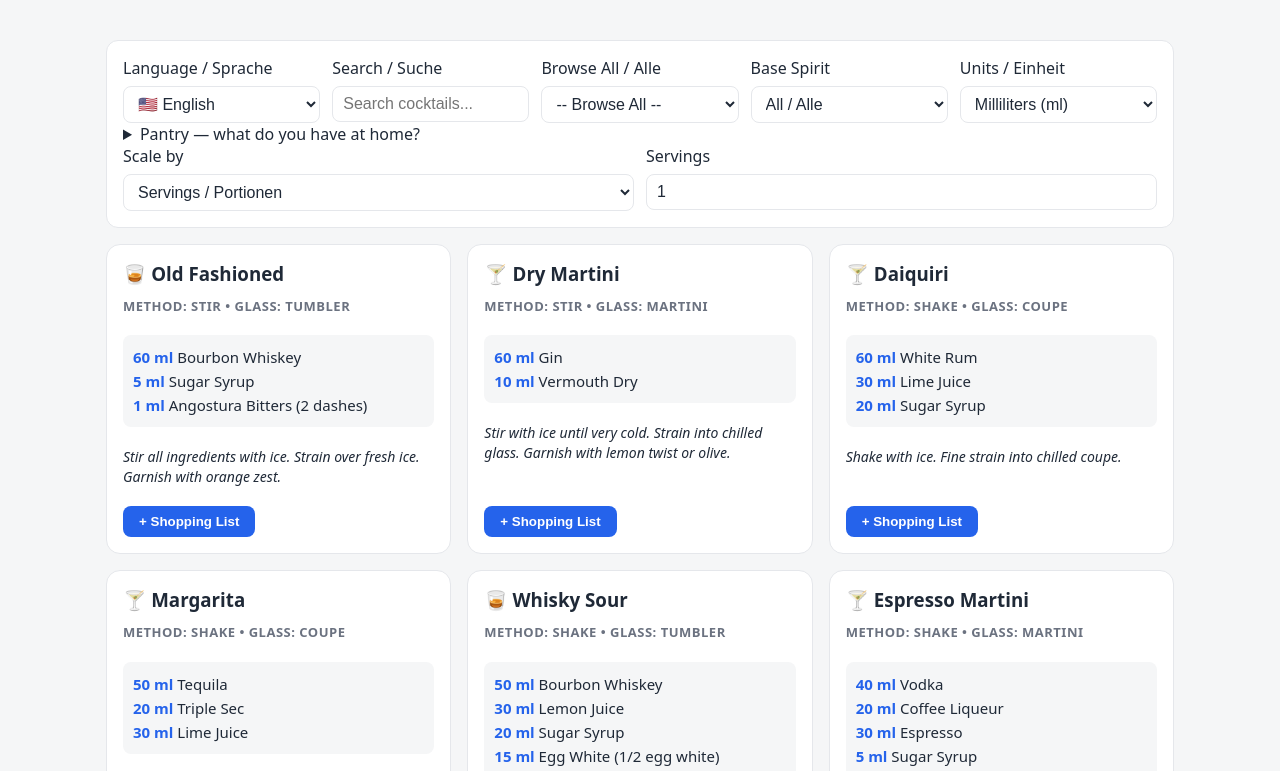
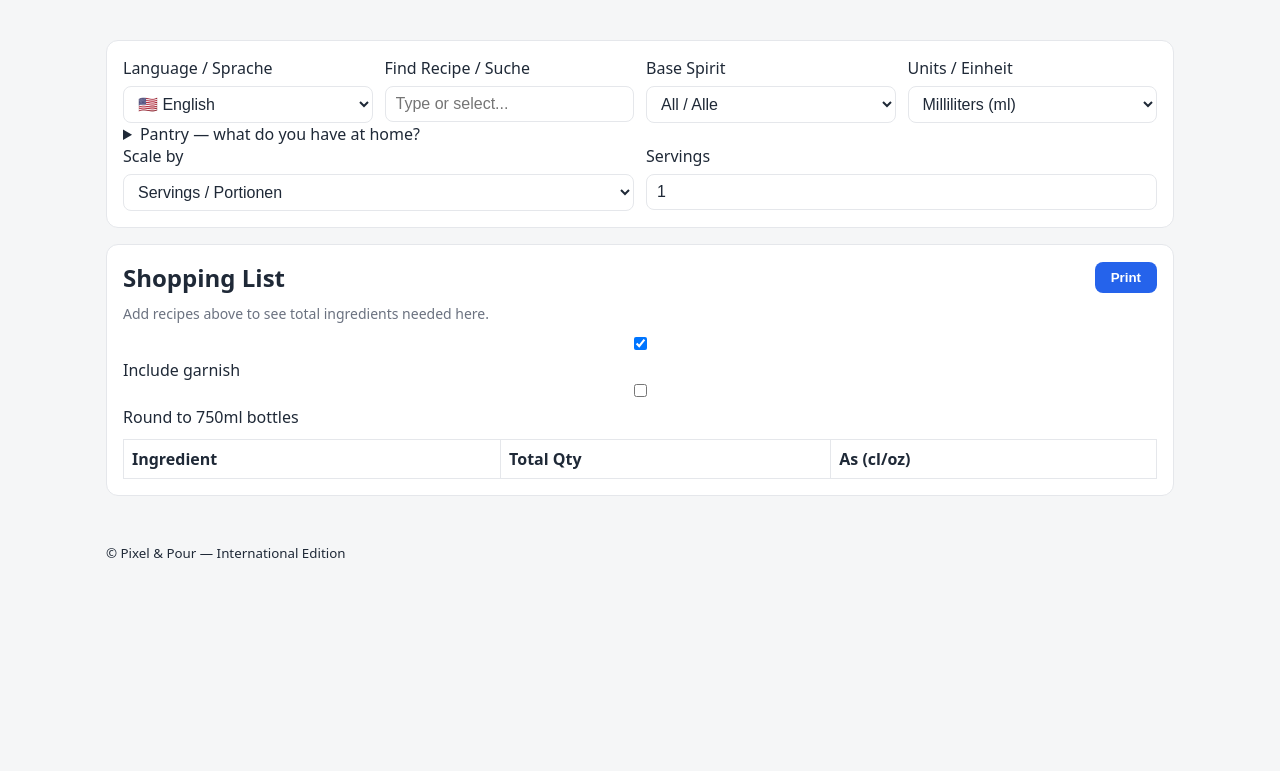
Before and after one commit to MSKAnnw6811212/cocktail-calculator, a plain HTML site: page index.html in a window 1280 px wide. Shown: the part 62-833 px from the top of the page. After the commit the page ends 800 px from the top, so only its background shows below. Drawn offline with Linux system fonts and the light colour scheme; a web font is replaced by a local one.

Commit message:
Update index.html

```diff
--- a/index.html
+++ b/index.html
@@ -5,12 +5,15 @@
   <meta name="viewport" content="width=device-width, initial-scale=1" />
   <meta name="theme-color" content="#ffffff" />
   <title>Pixel & Pour — Cocktail Calculator</title>
+  <link rel="preconnect" href="https://fonts.googleapis.com">
+  <link rel="preconnect" href="https://fonts.gstatic.com" crossorigin>
+  <link href="https://fonts.googleapis.com/css2?family=Playfair+Display:ital,wght@0,400;0,700;1,400&family=Inter:wght@400;600&display=swap" rel="stylesheet">
   <link rel="stylesheet" href="styles.css" />
 </head>
 <body>
   <header class="container header">
     <div class="brand">
-      <span class="logo">Pixel & Pour</span>
+      <span class="logo">🍸 Pixel & Pour</span>
       <h1>Cocktail Calculator</h1>
     </div>
     <nav class="nav">
@@ -30,16 +33,9 @@
         </label>
 
         <label>
-          <span>Search / Suche</span>
-          <input id="q" placeholder="e.g. Negroni..." />
-        </label>
-
-        <label>
-          <span>Browse All / Alle</span>
-          <select id="recipeSelect">
-            <option value="">Loading...</option>
-          </select>
-        </label>
+          <span>Find Recipe / Suche</span>
+          <input id="q" list="recipeList" placeholder="Type or select..." />
+          <datalist id="recipeList"></datalist> </label>
 
         <label>
           <span>Base Spirit</span>
@@ -87,18 +83,25 @@
     <section id="results" class="grid"></section>
 
     <section id="barback" class="card">
-      <h2>Shopping List / Bar-back</h2>
-      <div class="bb-actions">
-        <button id="printSheet" class="primary">Print</button>
-        <span class="bb-list" id="bbList"></span>
+      <div style="display:flex;justify-content:space-between;align-items:center;margin-bottom:10px;">
+        <h2 style="margin:0;">Shopping List</h2>
+        <div class="bb-actions">
+          <button id="printSheet" class="primary">Print</button>
+        </div>
       </div>
+
+      <div class="bb-info" style="margin-bottom:10px; font-size:14px; color:var(--muted);">
+        Add recipes above to see total ingredients needed here.
+      </div>
+      <span class="bb-list" id="bbList" style="display:block;margin-bottom:10px;"></span>
+
       <div class="checkbox-row">
-        <label><input type="checkbox" id="includeGarnish" checked> Include garnish</label>
-        <label><input type="checkbox" id="roundBottles"> Round to 750ml bottles</label>
+        <label class="check-label"><input type="checkbox" id="includeGarnish" checked> Include garnish</label>
+        <label class="check-label"><input type="checkbox" id="roundBottles"> Round to 750ml bottles</label>
       </div>
       <table class="bb-table" id="bbTable">
         <thead>
-          <tr><th>Ingredient</th><th>Total (ml)</th><th>As (cl/oz)</th></tr>
+          <tr><th>Ingredient</th><th>Total Qty</th><th>As (cl/oz)</th></tr>
         </thead>
         <tbody></tbody>
       </table>
```
